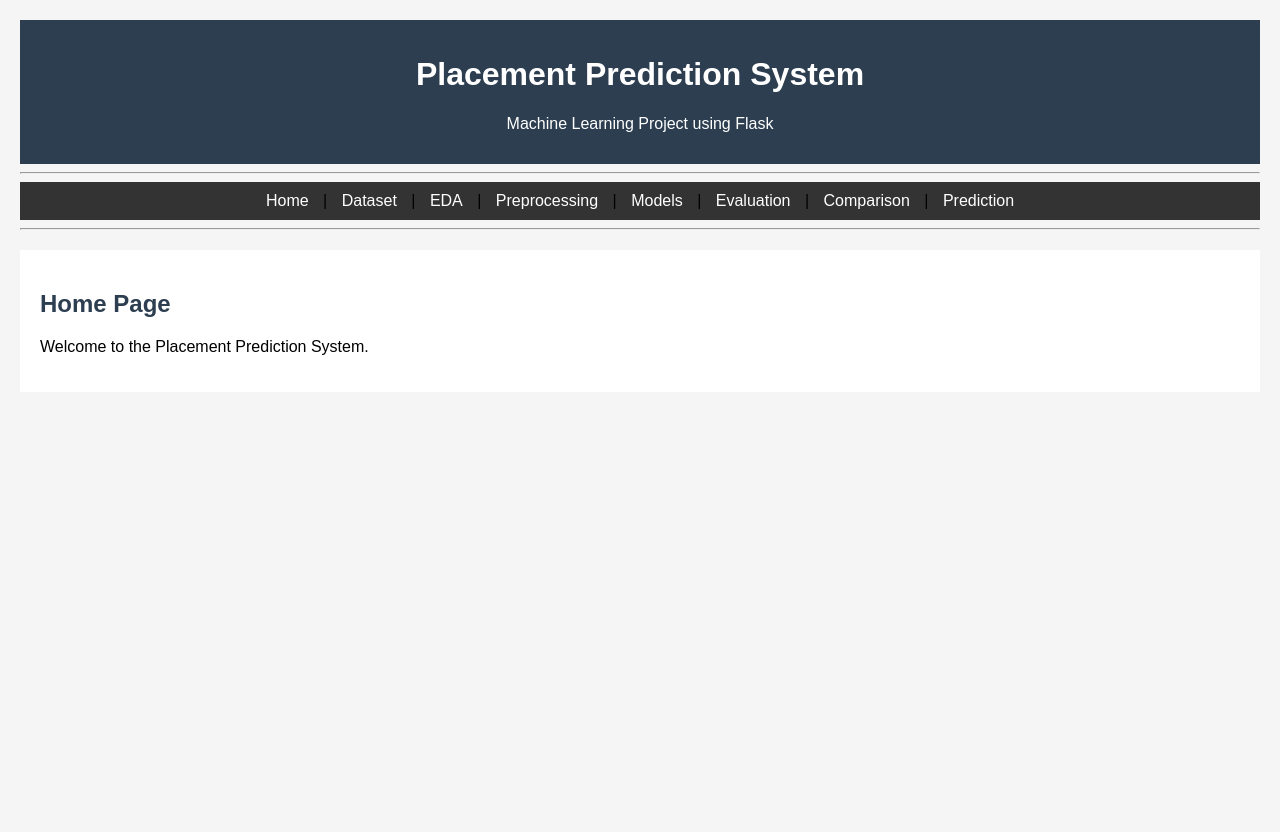
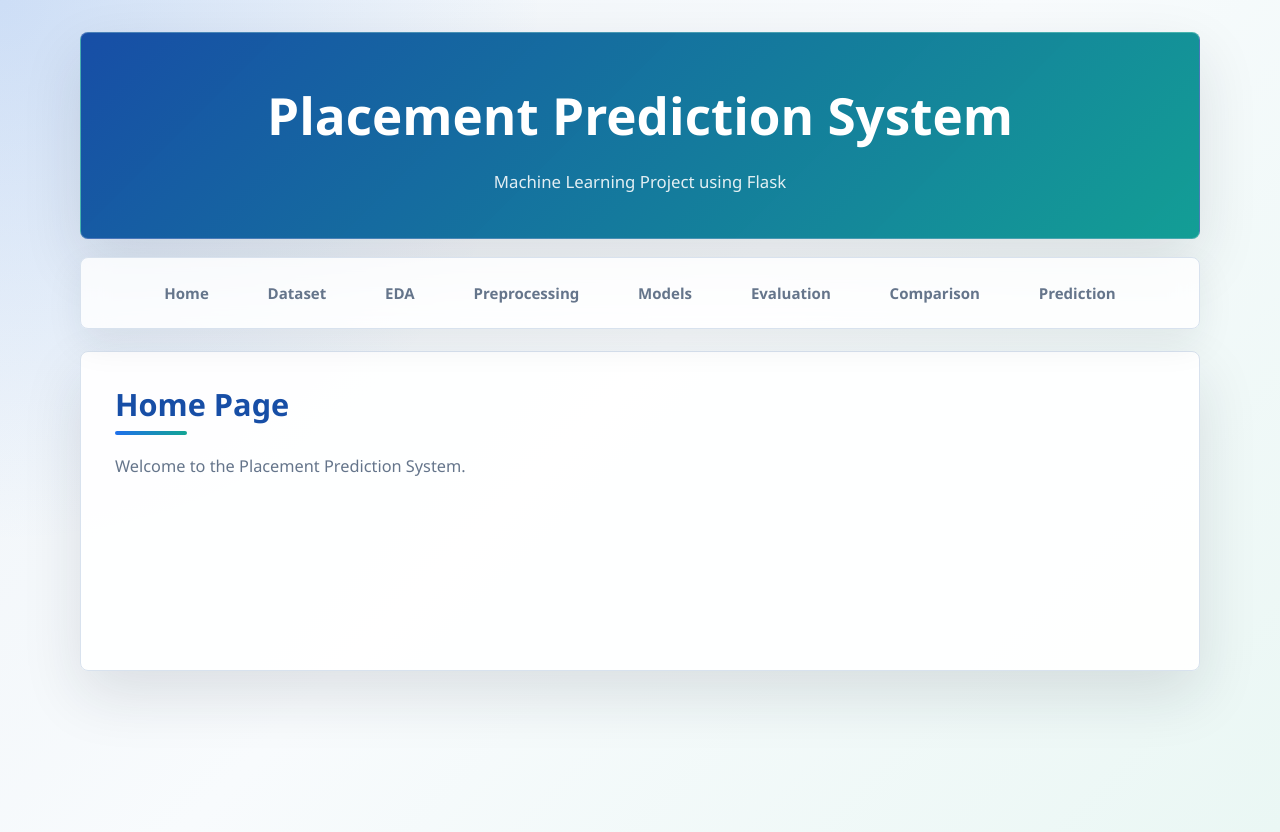
Before and after one commit to kundan0302200-cloud/Placement-Prediction-System, a Flask app: page / in a window 1280 px wide. Before the commit the page ends 355 px from the top, so only its background shows below. Run offline with Flask 3, Linux system fonts and the light colour scheme.

Commit message:
Add more styles

```diff
--- a/app/static/css/style.css
+++ b/app/static/css/style.css
@@ -1,50 +1,186 @@
-body {
-    font-family: Arial, sans-serif;
-    margin: 20px;
-    background-color: #f5f5f5;
+* {
+    box-sizing: border-box;
 }
 
+:root {
+    --bg: #eef3f8;
+    --bg-soft: #f8fbfd;
+    --surface: #ffffff;
+    --surface-muted: #f1f6fa;
+    --text: #172033;
+    --muted: #65758b;
+    --primary: #1f6feb;
+    --primary-dark: #174ea6;
+    --accent: #12a594;
+    --border: #d8e2ee;
+    --shadow: 0 24px 60px rgba(23, 32, 51, 0.12);
+}
 
-/* Header */
+body {
+    min-height: 100vh;
+    margin: 0;
+    font-family: "Segoe UI", Arial, sans-serif;
+    color: var(--text);
+    line-height: 1.6;
+    background:
+        radial-gradient(circle at top left, rgba(31, 111, 235, 0.16), transparent 34rem),
+        linear-gradient(135deg, var(--bg) 0%, var(--bg-soft) 48%, #eaf7f4 100%);
+}
 
 header {
-    background-color: #2c3e50;
-    color: white;
+    max-width: 1120px;
+    margin: 32px auto 0;
+    padding: 42px 28px;
+    color: #ffffff;
     text-align: center;
-    padding: 15px;
+    background:
+        linear-gradient(135deg, rgba(23, 78, 166, 0.96), rgba(18, 165, 148, 0.92)),
+        #174ea6;
+    border: 1px solid rgba(255, 255, 255, 0.22);
+    border-radius: 8px;
+    box-shadow: var(--shadow);
 }
 
+header h1 {
+    margin: 0;
+    font-size: clamp(2rem, 4vw, 3.6rem);
+    font-weight: 800;
+}
 
-/* Navigation */
+header p {
+    max-width: 680px;
+    margin: 12px auto 0;
+    color: rgba(255, 255, 255, 0.88);
+    font-size: 1.05rem;
+}
+
+hr {
+    display: none;
+}
 
 nav {
-    background-color: #333;
-    padding: 10px;
-    text-align: center;
+    display: flex;
+    flex-wrap: wrap;
+    justify-content: center;
+    gap: 10px;
+    max-width: 1120px;
+    margin: 18px auto 0;
+    padding: 14px;
+    background: rgba(255, 255, 255, 0.82);
+    border: 1px solid var(--border);
+    border-radius: 8px;
+    color: transparent;
+    box-shadow: 0 14px 36px rgba(23, 32, 51, 0.08);
+    backdrop-filter: blur(14px);
 }
 
 nav a {
-    color: white;
+    display: inline-flex;
+    align-items: center;
+    min-height: 42px;
+    padding: 9px 15px;
+    color: var(--muted);
+    font-size: 0.94rem;
+    font-weight: 700;
     text-decoration: none;
-    margin: 10px;
+    border-radius: 8px;
+    transition: color 160ms ease, background-color 160ms ease, transform 160ms ease, box-shadow 160ms ease;
 }
 
-nav a:hover {
-    color: yellow;
+nav a:hover,
+nav a:focus {
+    color: #ffffff;
+    background: linear-gradient(135deg, var(--primary), var(--accent));
+    box-shadow: 0 10px 24px rgba(31, 111, 235, 0.22);
+    transform: translateY(-1px);
+    outline: none;
 }
 
-
-/* Content */
-
-div {
-    background-color: white;
-    padding: 20px;
-    margin-top: 20px;
+body > div {
+    max-width: 1120px;
+    min-height: 320px;
+    margin: 22px auto 40px;
+    padding: 34px;
+    background: rgba(255, 255, 255, 0.94);
+    border: 1px solid var(--border);
+    border-radius: 8px;
+    box-shadow: var(--shadow);
 }
 
+h2 {
+    position: relative;
+    margin: 0 0 18px;
+    padding-bottom: 12px;
+    color: var(--primary-dark);
+    font-size: clamp(1.6rem, 2.4vw, 2.25rem);
+    line-height: 1.2;
+}
 
-/* Headings */
+h2::after {
+    position: absolute;
+    left: 0;
+    bottom: 0;
+    width: 72px;
+    height: 4px;
+    content: "";
+    background: linear-gradient(90deg, var(--primary), var(--accent));
+    border-radius: 999px;
+}
 
-h2 {
-    color: #2c3e50;
+p {
+    max-width: 760px;
+    margin: 0 0 16px;
+    color: var(--muted);
+    font-size: 1.02rem;
 }
+
+a {
+    color: var(--primary);
+}
+
+a:focus-visible {
+    outline: 3px solid rgba(31, 111, 235, 0.28);
+    outline-offset: 3px;
+}
+
+@media (max-width: 720px) {
+    body {
+        padding: 14px;
+    }
+
+    header,
+    nav,
+    body > div {
+        width: 100%;
+        margin-left: auto;
+        margin-right: auto;
+    }
+
+    header {
+        margin-top: 0;
+        padding: 32px 18px;
+    }
+
+    nav {
+        justify-content: stretch;
+        padding: 10px;
+    }
+
+    nav a {
+        flex: 1 1 calc(50% - 10px);
+        justify-content: center;
+        padding: 9px 10px;
+        text-align: center;
+    }
+
+    body > div {
+        margin-bottom: 18px;
+        padding: 24px 18px;
+    }
+}
+
+@media (max-width: 420px) {
+    nav a {
+        flex-basis: 100%;
+    }
+}
```
